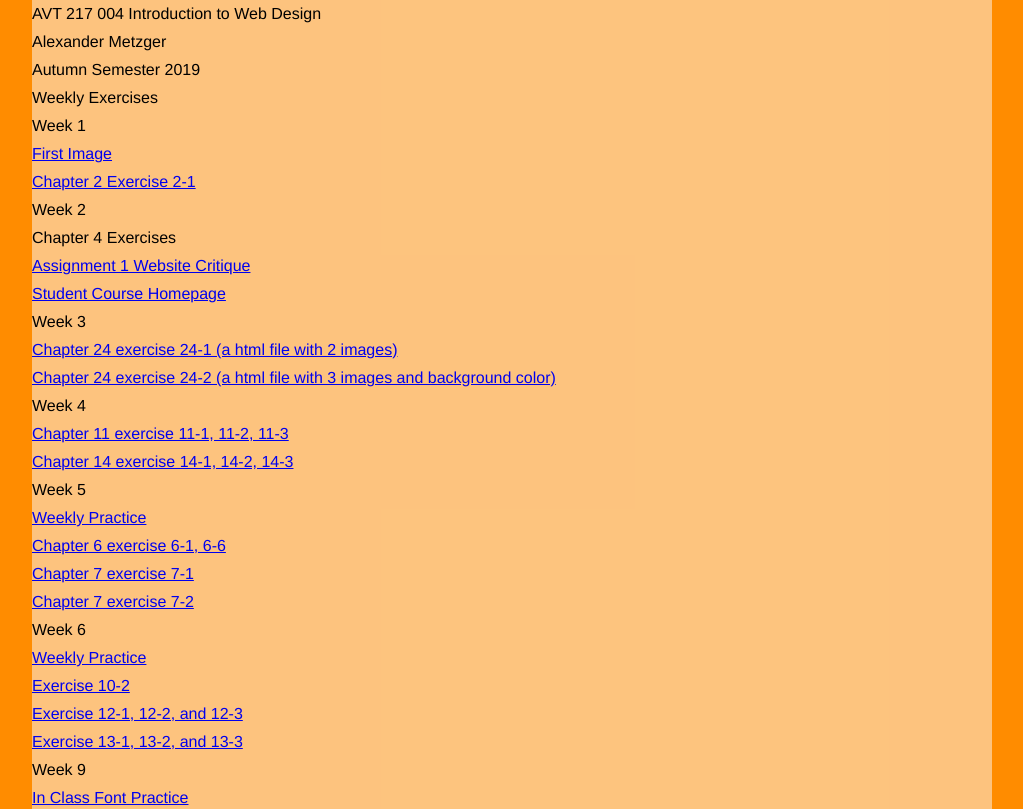
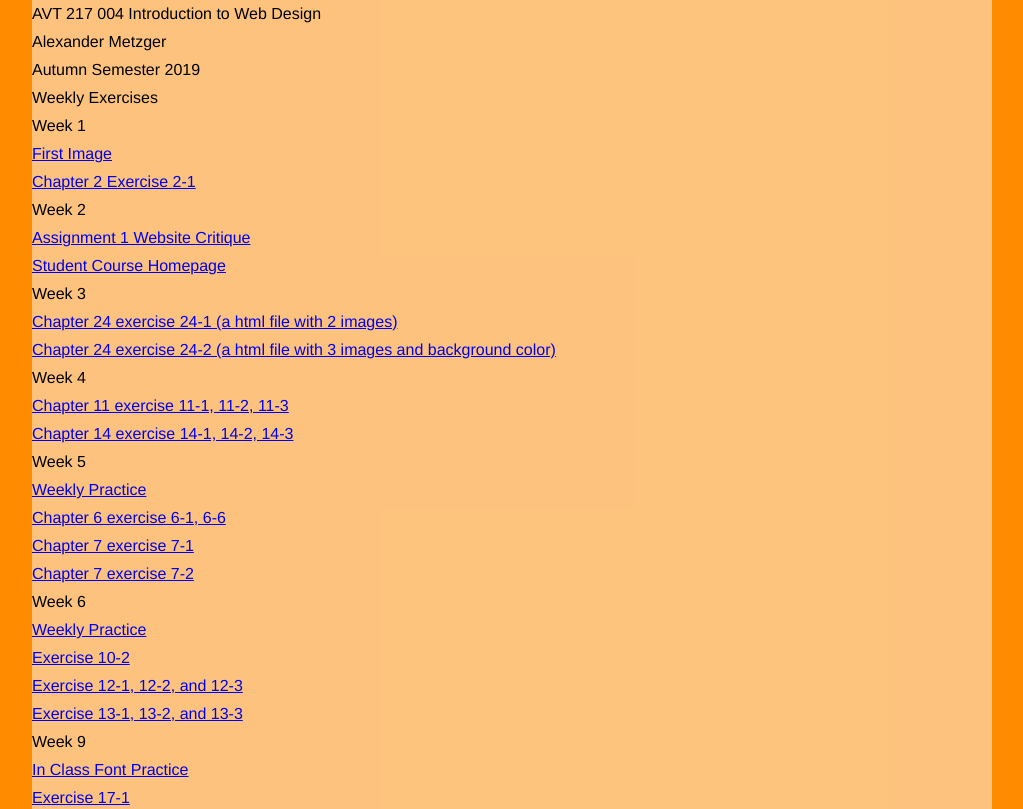
Before and after one commit to AZMuda/217AlexMetzger, a plain HTML site: page Weekly/index.html in a window 1280 px wide. Shown: the top 809 px of the page, without its empty margins (128-1151 px from the left). Drawn offline with Linux system fonts and the light colour scheme.

Commit message:
Update index.html

```diff
--- a/Weekly/index.html
+++ b/Weekly/index.html
@@ -33,7 +33,6 @@ body {
 
 <dl>
 <dt>Week 2</dt>
-<dd>Chapter 4 Exercises</dd>
 <dd><a href="w2/assignment1.html">Assignment 1 Website Critique</a></dd>
 <dd><a href="https://azmuda.github.io/217AlexMetzger/Weekly/">Student Course Homepage</a> </dd>
 </dl>
```
